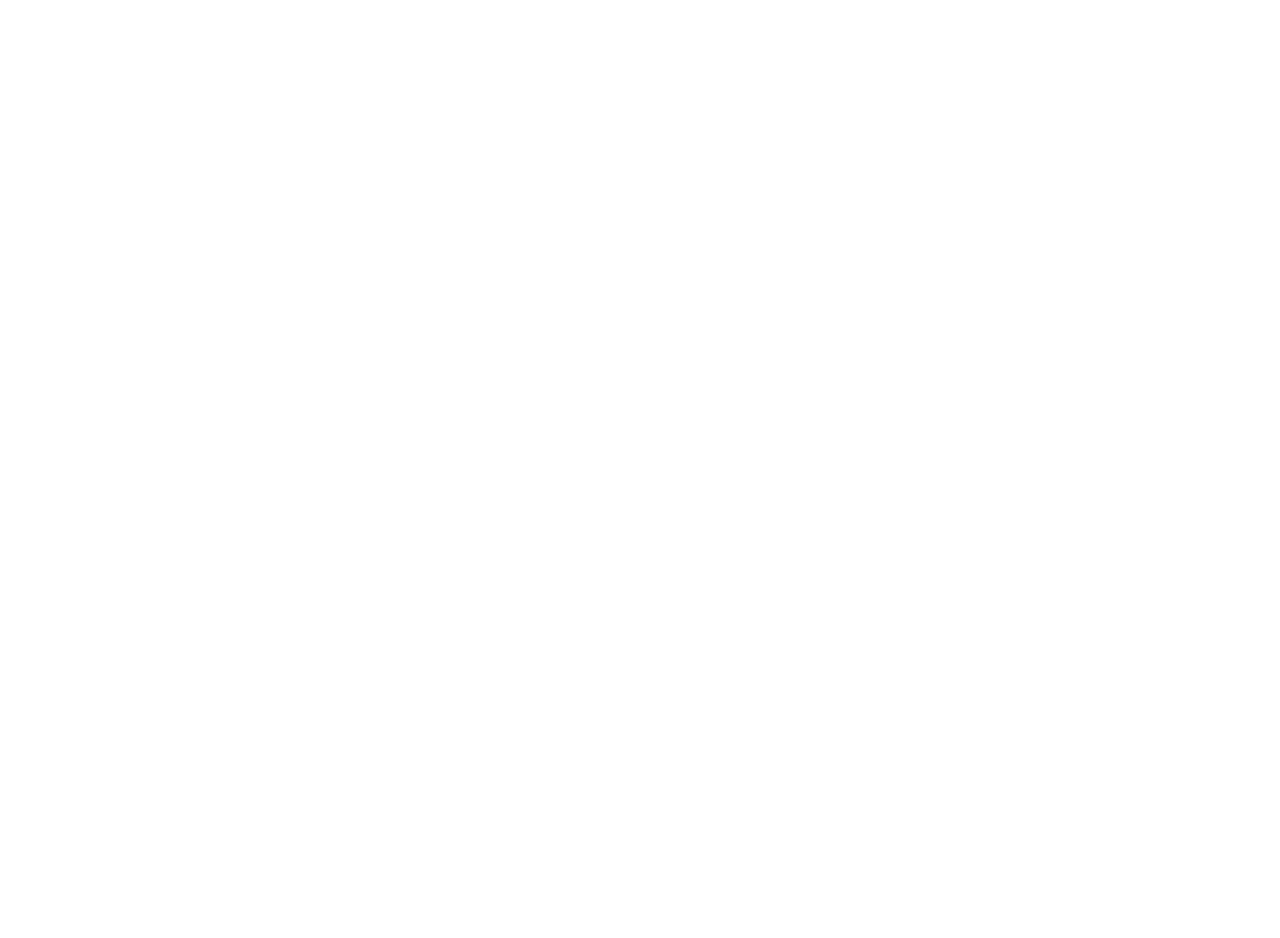
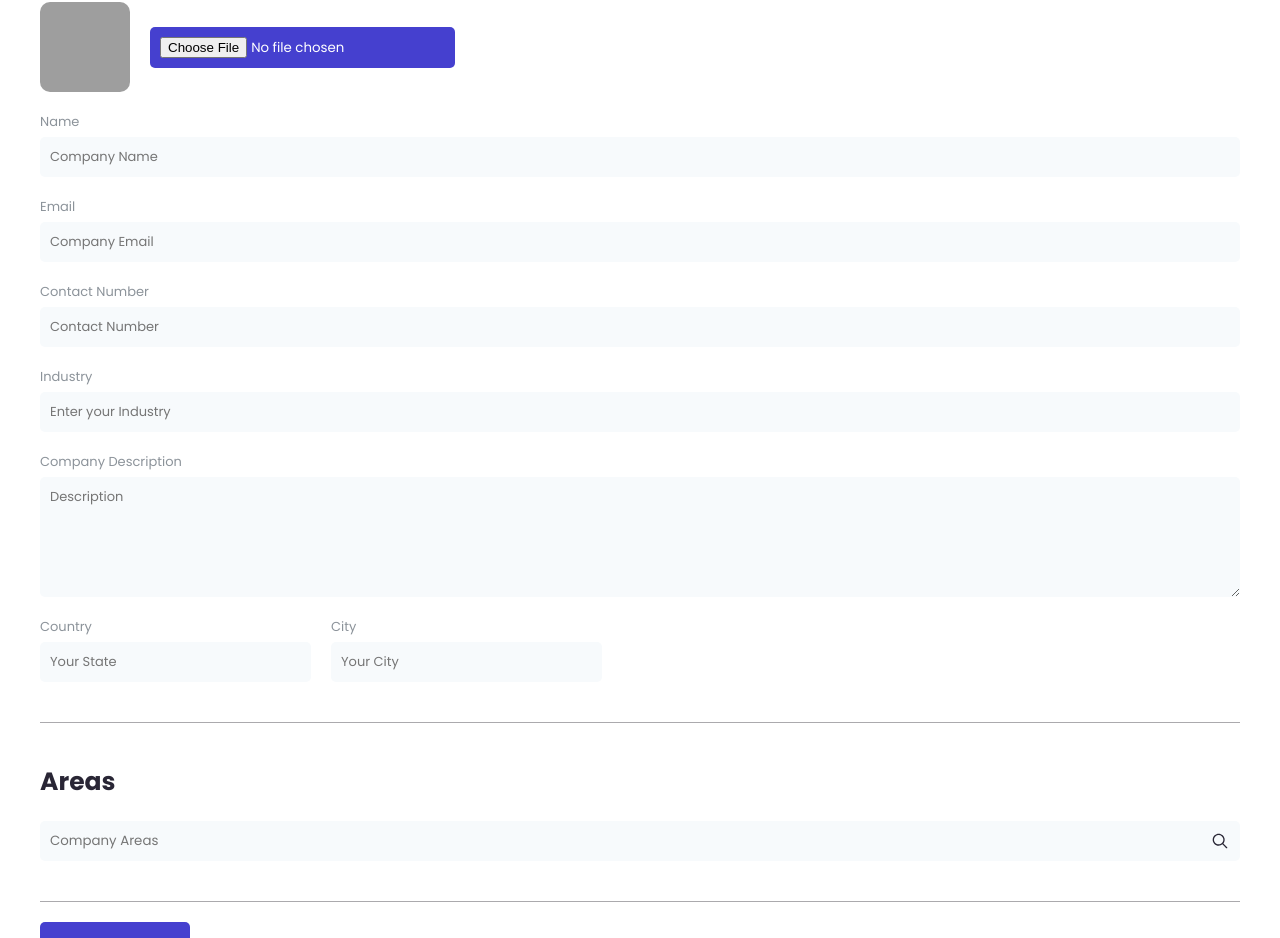
Before and after one commit to mohib988/intern-website, a React (Vite) app: page /createcompanyprofile in a window 1280 px wide. Before the commit this address had no page. Shown: the part 179-1117 px from the top of the page. Before the commit the page ends 800 px from the top, so only its background shows below. Built offline with nearby package versions, Linux system fonts and the light colour scheme; grey boxes are pictures that could not be loaded.

Commit message:
company Profile

```diff
--- a/src/App.jsx
+++ b/src/App.jsx
@@ -4,6 +4,7 @@
 import CandidateProfile from "./components/CandidateProfile"
 import CompanyProfile from "./components/CompanyProfile"
 import CreateCandidateProfile from "./components/CreateCandidateProfile"
+import CreateCompanyProfile from "./components/CreateCompanyProfile"
 import FindJob from "./components/FindJob"
 import HomePageComponents from "./components/HomePageComponents"
 import Login from "./components/Login"
@@ -17,6 +18,7 @@
         <Route path="/register" element={<Register />} />
         <Route path="/login" element={<Login />} />
         <Route path="/createprofile" element={<CreateCandidateProfile />} />
+        <Route path="/createcompanyprofile" element={<CreateCompanyProfile />} />
         <Route element={<WithNavAndFooter />}>
           <Route path="/" element={<HomePageComponents />} />
           <Route path="/candidates" element={<BrowseCandidates />} />
--- a/src/components/CdAndCpProfileHeader.jsx
+++ b/src/components/CdAndCpProfileHeader.jsx
@@ -27,7 +27,7 @@
 
          if(props.profile.type === 'candidate') {
             if ((props.profile.cv)==="") {
-if(user._id==props.profile.userId){
+if(user?._id==props.profile.userId){
 
    return <div><input type="file" className="form-control" name="upload_file"  onChange={handleInputChange} />
 <button className="download-cv" onClick={()=>{
--- /dev/null
+++ b/src/components/CreateCompanyProfile.jsx
@@ -0,0 +1,110 @@
+import React,{useState} from 'react'
+import { RxMagnifyingGlass } from 'react-icons/rx'
+import { AiOutlineClose, AiOutlineInfoCircle } from 'react-icons/ai'
+import { createProfile } from '../actions/user'
+import { useDispatch } from 'react-redux'
+
+const CreateCompanyProfile = () => {
+    const dispatch=useDispatch()
+    const initialForm={name:"",email:"",
+    phoneNo:"",
+    field:"",
+    summary:"",
+    country:"",
+    address:"",
+    skill:"",
+    instituteName:"",
+    description:"",
+    startingDate:"",
+    endingDate:"",
+    instituteNameE:"",
+    descriptionE:"",
+    gender:"",
+    startingDateE:"",
+    endingDateE:"",
+image:""}
+    const [form, setForm] = useState(initialForm);
+    const onHandleChange=(e)=>{
+        setForm({ ...form, [e.target.name]: e.target.value })
+        console.log(form)
+
+    }
+    const onHandleChange1=(e)=>{
+        setForm({...form,image:e.target.files[0]})
+    }
+
+    const onSubmit=(e)=>{
+        const form1=new FormData()
+              Object.entries(form).map((i)=>{
+        form1.append(i[0],i[1])
+
+          })
+
+     dispatch(createProfile(form1))
+    }
+
+
+    return (
+        <div className="cr-cd-container">
+            <div className="cr-cd-header">
+                <h2>My Account</h2>
+                <span>Update your company</span>
+            </div>
+            <div className='cr-cd-profile'>
+                <h2>Company Detail</h2>
+                <div className="cr-cd-avatar">
+                    <img src="https://xsgames.co/randomusers/avatar.php?g=female" alt="" className="cr-cd-img" />
+                    <input type="file" className="cr-cd-upload"placeholder='upload '
+                     name="image"
+                    onChange={onHandleChange1} />
+                </div>
+                <div className="cr-cd-basic-details">
+                    <div className="basic-input-container">
+                        <label htmlFor="fullname">Name</label>
+                        <input type="text" name="name" onChange={onHandleChange}  id='fullname' placeholder='Company Name' />
+                    </div>
+                    <div className="basic-input-container">
+                        <label htmlFor="email">Email</label>
+                        <input type="email" name="email" onChange={onHandleChange} id='email' placeholder='Company Email' />
+                    </div>
+
+                    <div className="basic-input-container">
+                        <label htmlFor="contact-number">Contact Number</label>
+                        <input type="text" name="phoneNo" onChange={onHandleChange}id='contact-number' placeholder='Contact Number' />
+                    </div>
+                    <div className="basic-input-container">
+                        <label htmlFor="field">Industry</label>
+                        <input type="text" name="field" onChange={onHandleChange}id='field' placeholder='Enter your Industry' />
+                    </div>
+                    <div className="basic-input-container">
+                        <label htmlFor="summary">Company Description</label>
+                        <textarea name="summary" onChange={onHandleChange} id="summary" cols="20" rows="5" placeholder='Description'></textarea>
+                    </div>
+                    <div className="city-input">
+                        <div className="basic-input-container">
+                            <label htmlFor="state">Country</label>
+                            <input type="text" name="country" onChange={onHandleChange} id='state' placeholder='Your State' />
+                        </div>
+                        <div className="basic-input-container">
+                            <label htmlFor="city">City</label>
+                            <input type="text" id='city' name="address" onChange={onHandleChange} placeholder='Your City' />
+                        </div>
+                    </div>
+                </div>
+            </div>
+            <section className="cr-cd-skills">
+                <h2>Areas</h2>
+                <div className="cr-cd-skills-input-container">
+                    <input type="text" id='skills' name="skill" onChange={onHandleChange} placeholder='Company Areas' />
+                    <RxMagnifyingGlass />
+                </div>
+
+            </section>
+            <button className="save-profile" onClick={()=>{
+                onSubmit()
+            }}>Save Profile</button>
+        </div>
+    )
+}
+
+export default CreateCompanyProfile;
--- a/src/components/FindJobCard.jsx
+++ b/src/components/FindJobCard.jsx
@@ -18,12 +18,12 @@
             <section className="fj-header">
                 <img src={"http://localhost:5000/"+props.post.companyId.profilePicture} alt="" className="fj-logo" />
                 <div className="fj-name-loc">
-                    <h4 className="fj-name">{props.post.companyId.name}</h4>
-                    <span className="fj-loc"><GoLocation style={{fill: '#abaaad'}} /> {props.post.address}</span>
+                    <h4 className="fj-name">{props.post.jobTitle}</h4>
+                    <span className="fj-loc"><GoLocation style={{fill: '#abaaad'}} /> {props.post.location}</span>
                 </div>
             </section>
             <section className="fj-body">
-            <h4 className="fj-title">{props.post.Jobtitle}</h4>
+            <h4 className="fj-title">{props.post.jobTitle}</h4>
                 <section className="fj-details">
                     <span className="fj-allowance"><AiOutlineClockCircle style={{fill: '#abaaad'}} />{props.post.paid?"paid":"Unpaid"}</span>
                     <span className="fj-time"><BsClock style={{fill: '#abaaad'}} /> Months</span>
```
